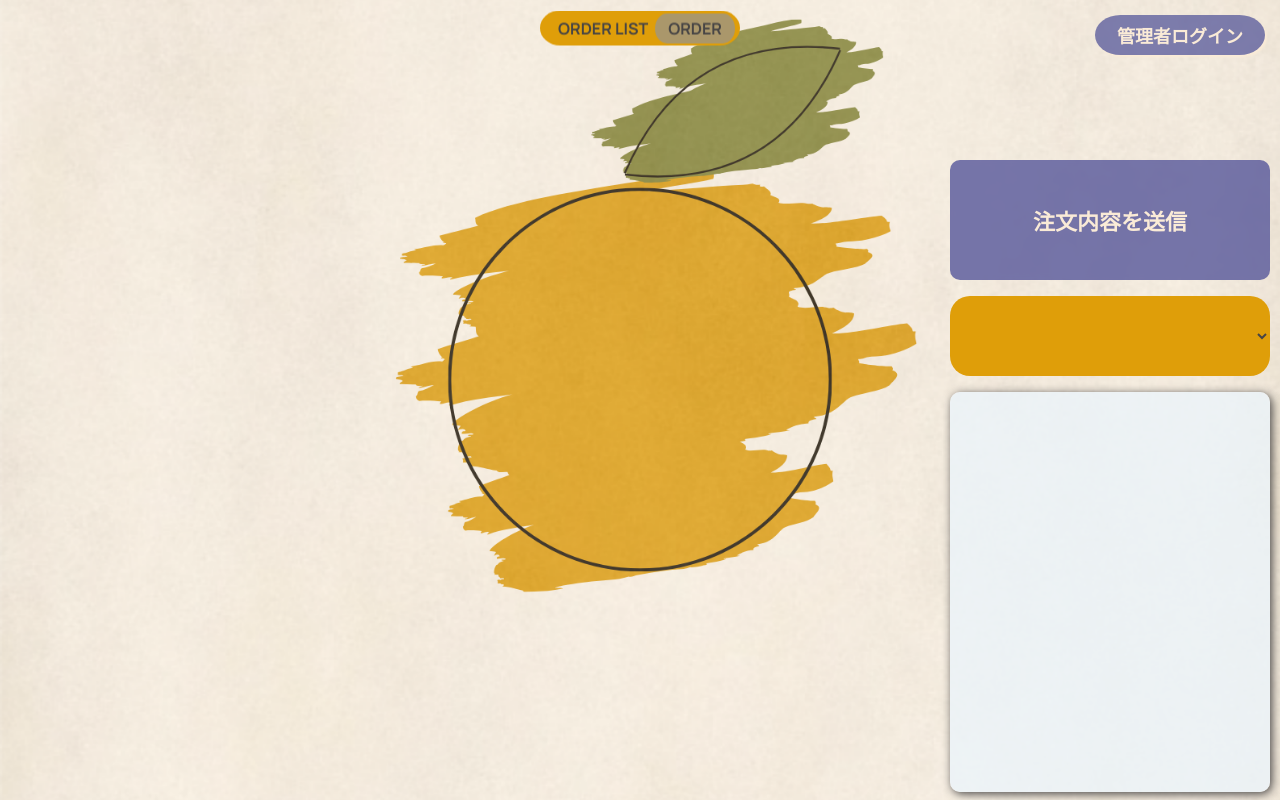
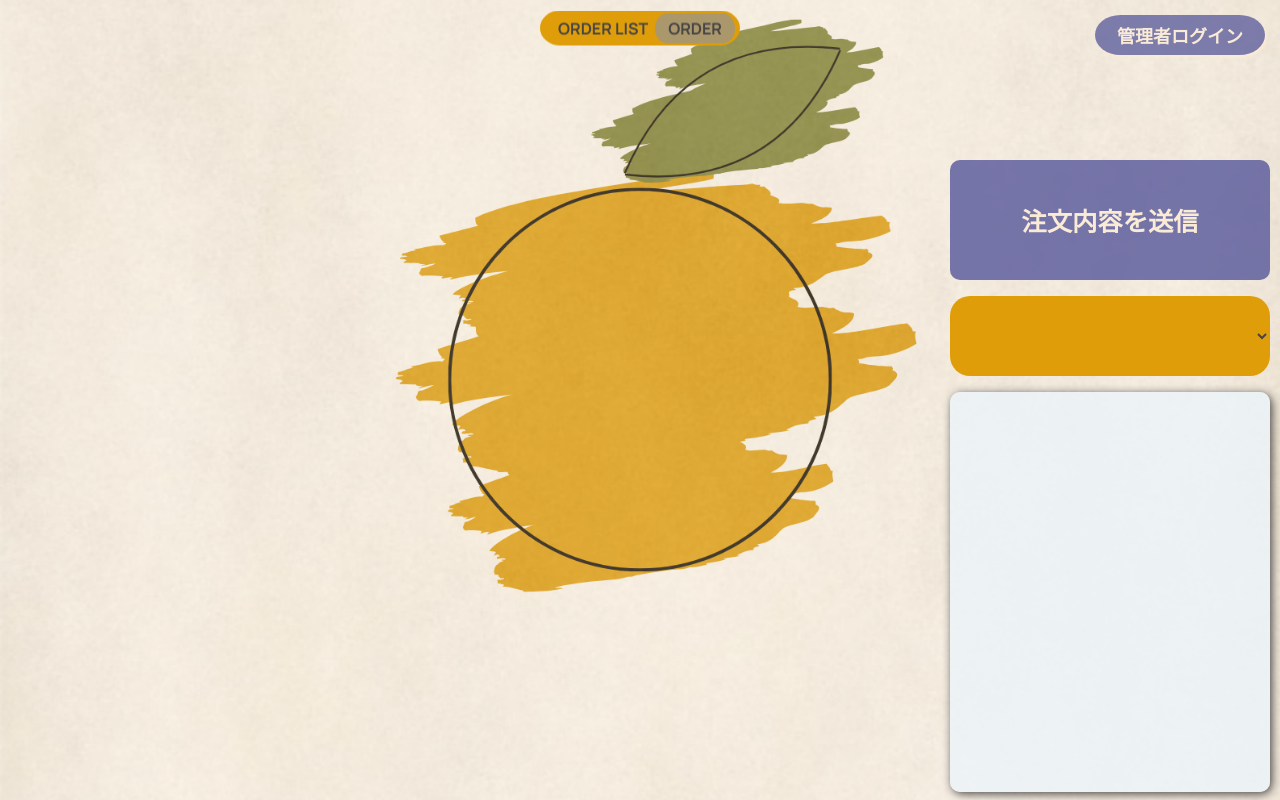
Before and after one commit to Nfolio567/Order, a Flask app: page /order in a window 1280 px wide. Run offline with Flask 3, Linux system fonts and the light colour scheme; data that the repository does not hold is empty; some libraries are stand-ins or nearby versions; some web fonts are replaced.

Commit message:
foolproof6; change style

```diff
--- a/static/style/style.css
+++ b/static/style/style.css
@@ -235,7 +235,7 @@ label strong {
 
 .order-submit > span {
   font-weight: bold;
-  font-size: 1.65em;
+  font-size: 1.9em;
   color: antiquewhite;
 }
 
```
